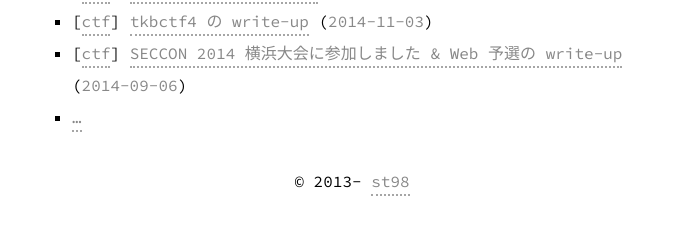
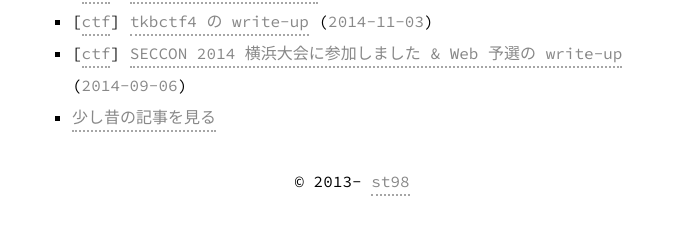
Before and after one commit to st98/diary, a Jekyll site: the page built from index.html, in a window 1280 px wide. Shown: the part 451-686 px from the top of the page, without its empty margins (288-970 px from the left). Built offline with Jekyll 4.4.1, drawn with Linux system fonts in a browser that asks for light colours; Markdown is read by kramdown in place of the engine named in the settings.

Commit message:
記事一覧へのリンクをクリックしやすいように修正

```diff
--- a/index.html
+++ b/index.html
@@ -14,5 +14,5 @@
 {% for page in site.posts limit:5 %}
 <li>{% for category in page.categories %}[<a href="{{ site.baseurl }}/category.html#{{ category }}" title="{{ category }}">{{ category }}</a>]{% endfor %} <a href="{{ site.baseurl }}{{ page.url }}">{{ page.title }}</a> (<time>{{ page.date | date: '%Y-%m-%d' }}</time>)</li>
 {% endfor %}
-{% if site.posts | size > 5 %}<li><a href="{{ site.baseurl }}/archive.html">…</a></li>{% endif %}
+{% if site.posts | size > 5 %}<li><a href="{{ site.baseurl }}/archive.html">少し昔の記事を見る</a></li>{% endif %}
 </ul>
```
